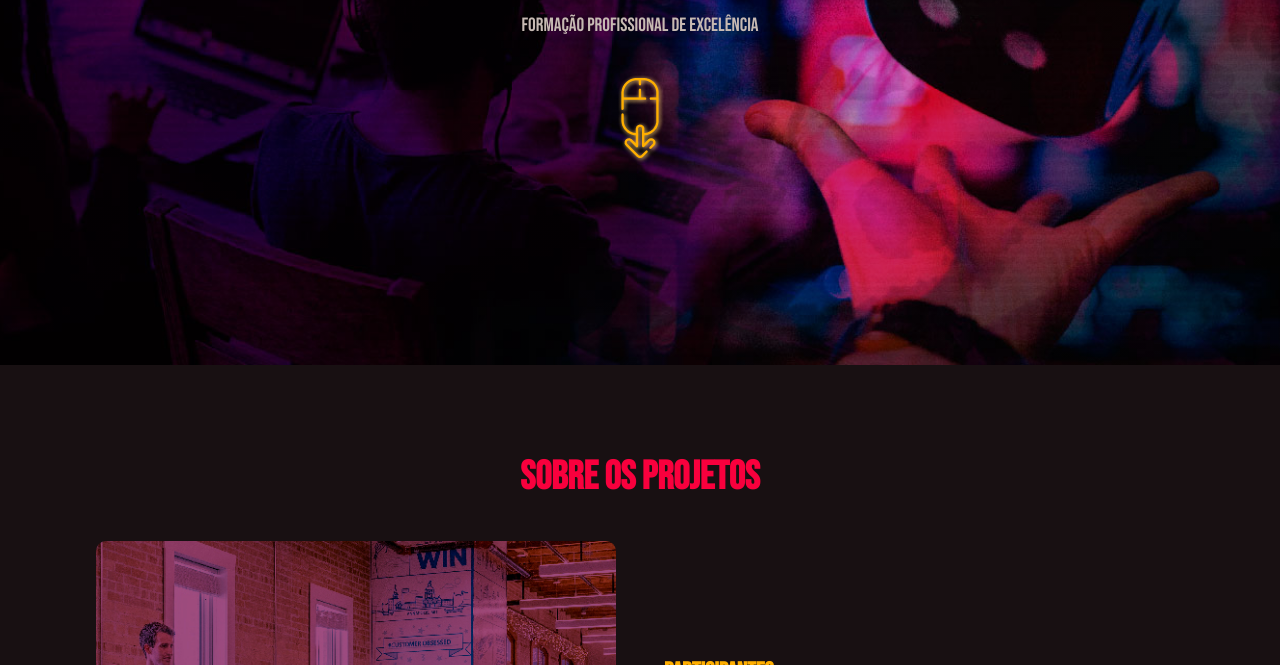
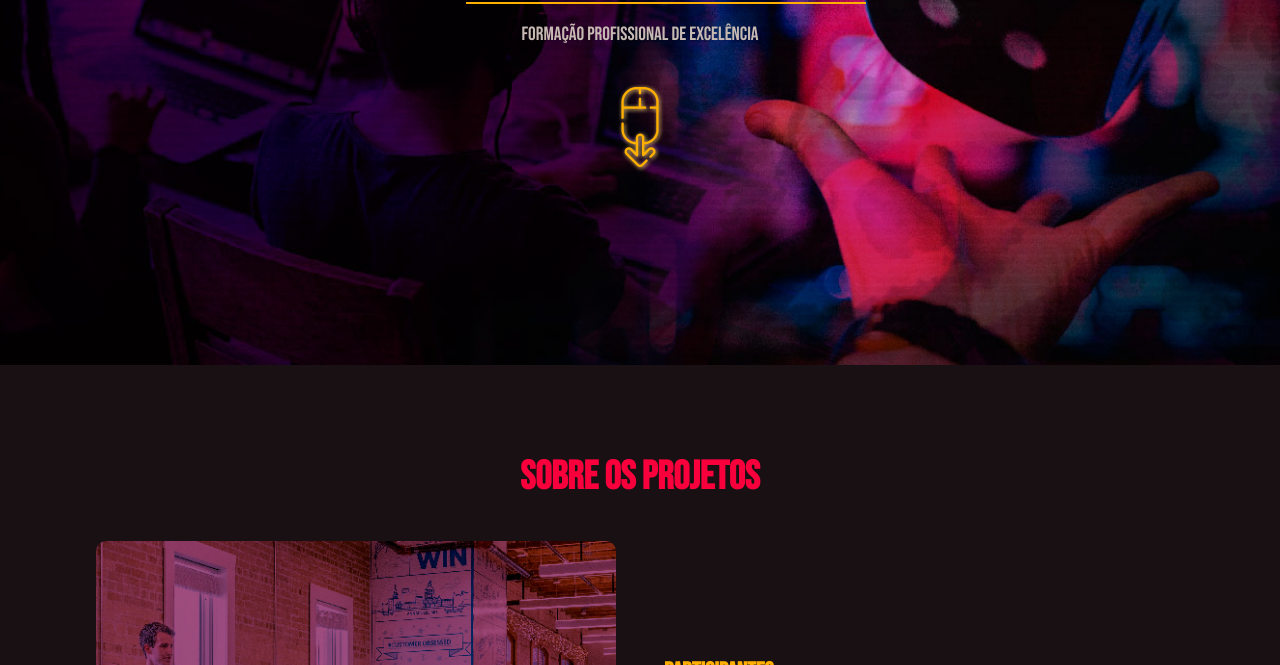
Before and after one commit to MIGUELdoSENAI/landing-page, a plain HTML site: page index.html in a window 1280 px wide. Shown: the part 435-1100 px from the top of the page. Drawn offline with Linux system fonts and the light colour scheme; files whose address does not match are found by name.

Commit message:
commit Version 2.2

```diff
--- a/css/style.css
+++ b/css/style.css
@@ -114,7 +114,7 @@ header {
   margin-bottom: 1rem;
 }
 
-.linha.destaque {
+.linha-destaque {
   width: 400px;
   height: 2px;
   background-color: var(--cor-destaque);
```
